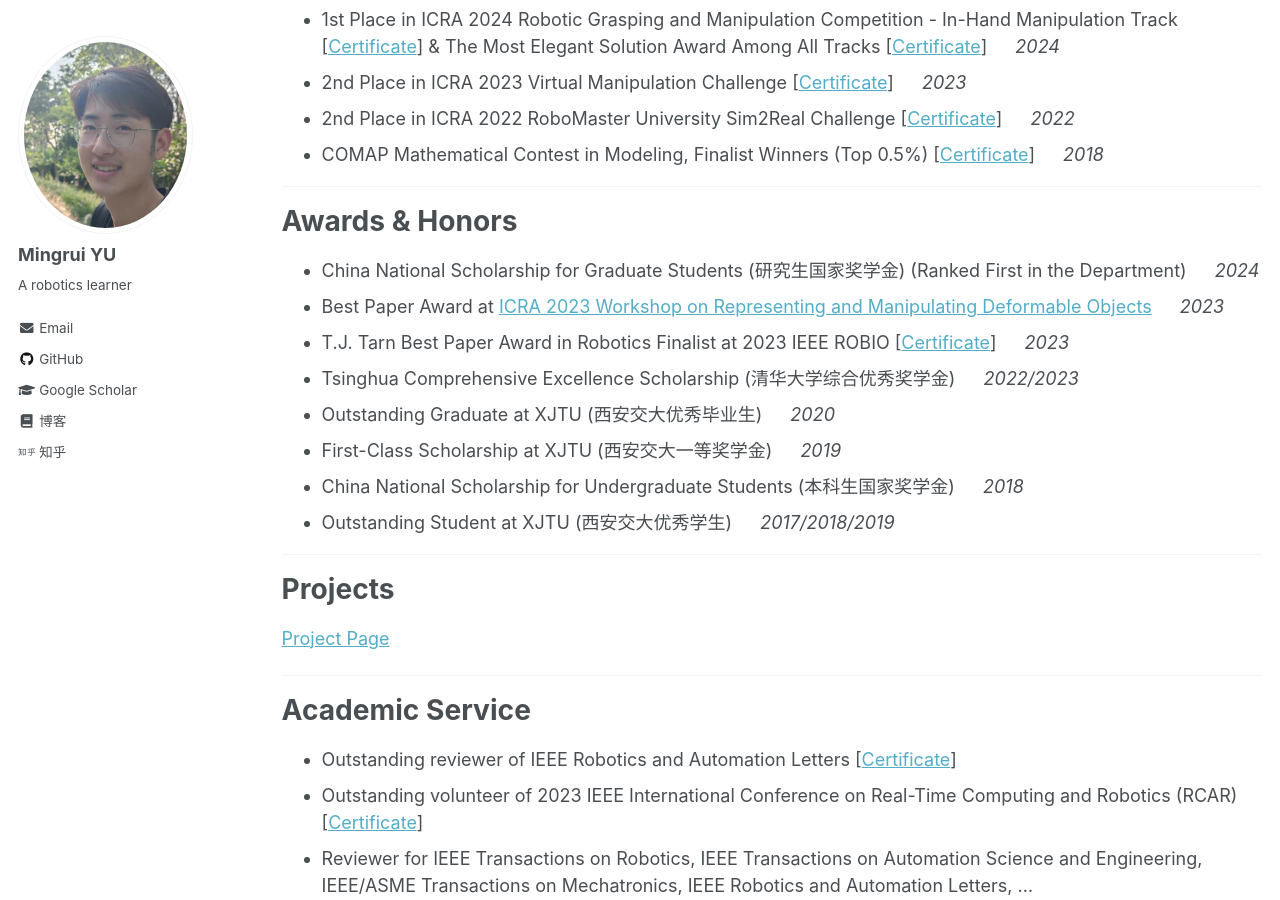
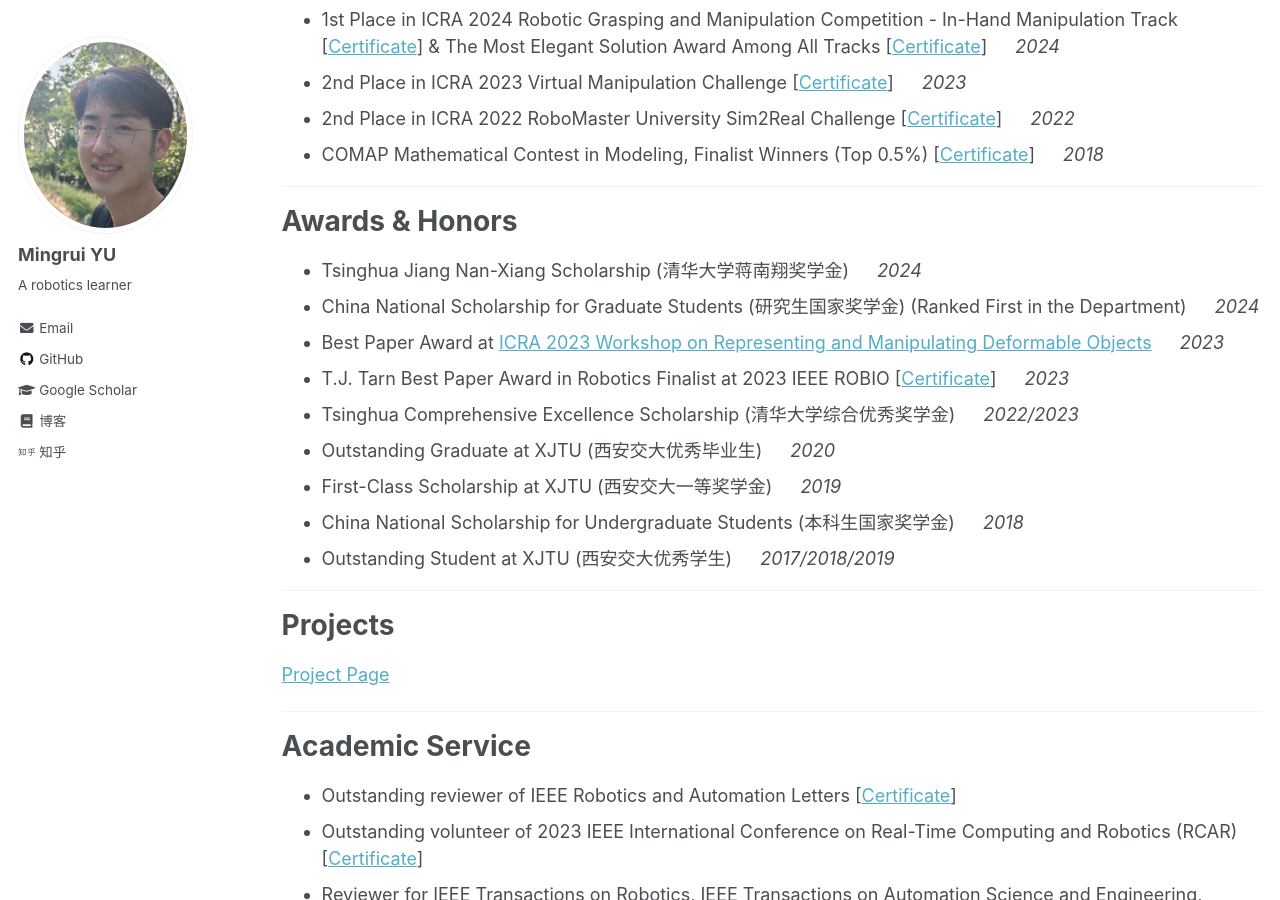
Before and after one commit to Mingrui-Yu/Mingrui-Yu.github.io, a Jekyll site: the page built from _pages/about.md, in a window 1280 px wide and 900 px high, scrolled down 2709 px. Built offline with Jekyll 4.4.1, drawn with Linux system fonts in a browser that asks for light colours.

Commit message:
Update about.md

```diff
--- a/_pages/about.md
+++ b/_pages/about.md
@@ -90,6 +90,7 @@ Topic: Reinforment learning for intelligent transportation system
 
 # Awards & Honors
 
+- Tsinghua Jiang Nan-Xiang Scholarship (清华大学蒋南翔奖学金) &emsp; _2024_
 - China National Scholarship for Graduate Students (研究生国家奖学金) (Ranked First in the Department) &emsp; _2024_
 - Best Paper Award at [ICRA 2023 Workshop on Representing and Manipulating Deformable Objects](https://deformable-workshop.github.io/icra2023/) &emsp; _2023_
 - T.J. Tarn Best Paper Award in Robotics Finalist at 2023 IEEE ROBIO [[Certificate](https://mingrui-yu.github.io/files/23_ROBIO_award.pdf)] &emsp; _2023_
```
